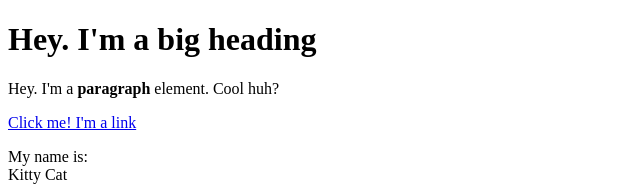
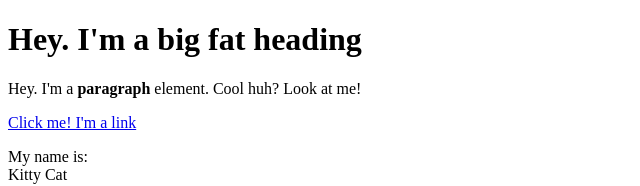
Before and after one commit to massliharf/cartoon-hero, a plain HTML site: page test.html in a window 1280 px wide. Shown: the top 186 px of the page, without its empty margins (0-640 px from the left). Drawn offline with Linux system fonts and the light colour scheme.

Commit message:
Added 'fat' to the heading

```diff
--- a/test.html
+++ b/test.html
@@ -4,11 +4,11 @@
 	<title>Test page</title>
 </head>
 <body>
-<h1>Hey. I'm a big heading</h1>
-<p>Hey. I'm a <b>paragraph</b> element. Cool huh?</p>
-<a href="https://google.com" target="_blank" title="Let's go to Google">Click me! I'm a link</a>
-<p>My name is:<br>
-Kitty Cat</p>
-<img src="https://upload.wikimedia.org/wikipedia/commons/thumb/b/b1/VAN_CAT.png/1024px-VAN_CAT.png">
+	<h1>Hey. I'm a big fat heading</h1>
+	<p>Hey. I'm a <b>paragraph</b> element. Cool huh? Look at me!</p>
+	<a href="https://google.com" target="_blank" title="Let's go to Google">Click me! I'm a link</a>
+	<p>My name is:<br>
+	Kitty Cat</p>
+	<img src="https://upload.wikimedia.org/wikipedia/commons/thumb/b/b1/VAN_CAT.png/1024px-VAN_CAT.png">
 </body>
 </html>
```
